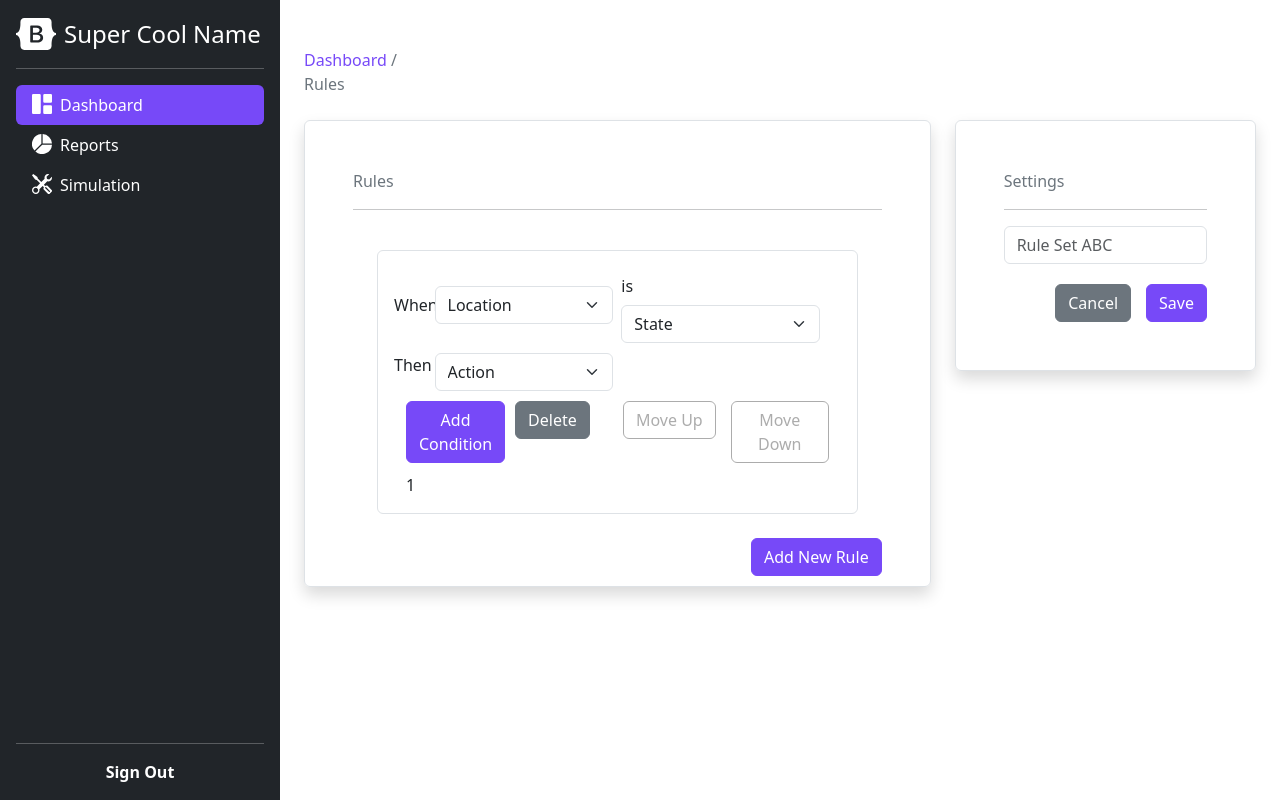
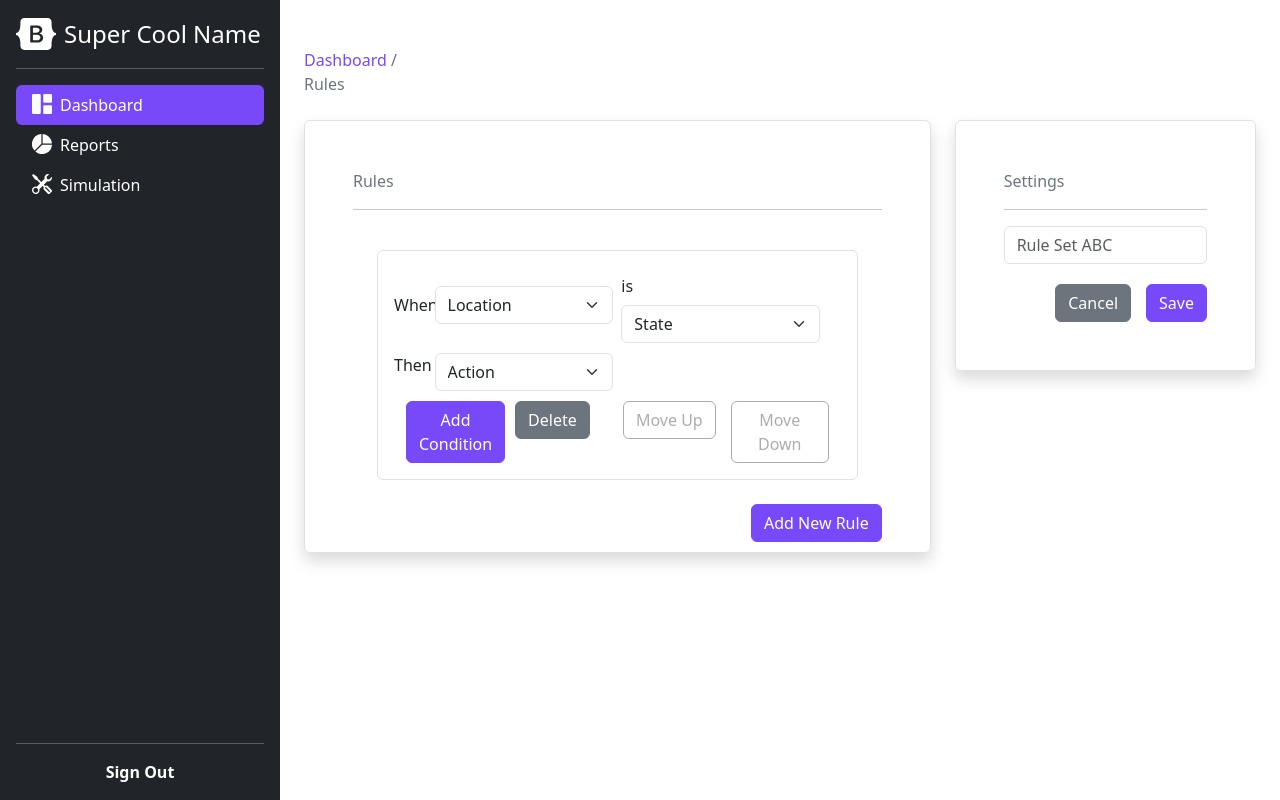
Before and after one commit to Access-Point-Program/cohort-3-rules-engine-admin, an Angular app in the folder front-end/: page /create-ruleset in a window 1280 px wide. Built offline with nearby package versions, Linux system fonts and the light colour scheme.

Commit message:
removed priority from view, removed unused methods

```diff
--- a/front-end/src/app/rules-component/rules-component.component.html
+++ b/front-end/src/app/rules-component/rules-component.component.html
@@ -8,6 +8,5 @@
         <app-delete-rule-button id="deleteButton" [ruleIndex]="ruleIndex"></app-delete-rule-button>
         <app-move-up-button id="moveUpButton" [rulesetLength]="ruleset ? ruleset.length : 0" [rulePriority]="priority" (rulePriorityChange)="setPriority($event)"></app-move-up-button>
         <app-move-down-button id="moveDownButton" [rulesetLength]="ruleset ? ruleset.length : 0" [rulePriority]="priority" (rulePriorityChange)="setPriority($event)"></app-move-down-button>
-        {{priority}}
     </div>
 </div>
--- a/front-end/src/app/update-ruleset/update-ruleset.component.ts
+++ b/front-end/src/app/update-ruleset/update-ruleset.component.ts
@@ -131,12 +131,4 @@ export class UpdateRulesetComponent implements OnInit, AfterViewInit, AfterViewC
   roundToCeil(num: number): number {
     return Math.ceil(num);
   }
-
-  setRuleset(rulesArray: RulesComponentComponent[]){
-    this.ruleset = rulesArray;
-  }
-
-  getRuleset(){
-    return this.ruleset
-  }
 }
```
Also changed, not shown: 1 other file (tests, documents, lock files or other folders).
